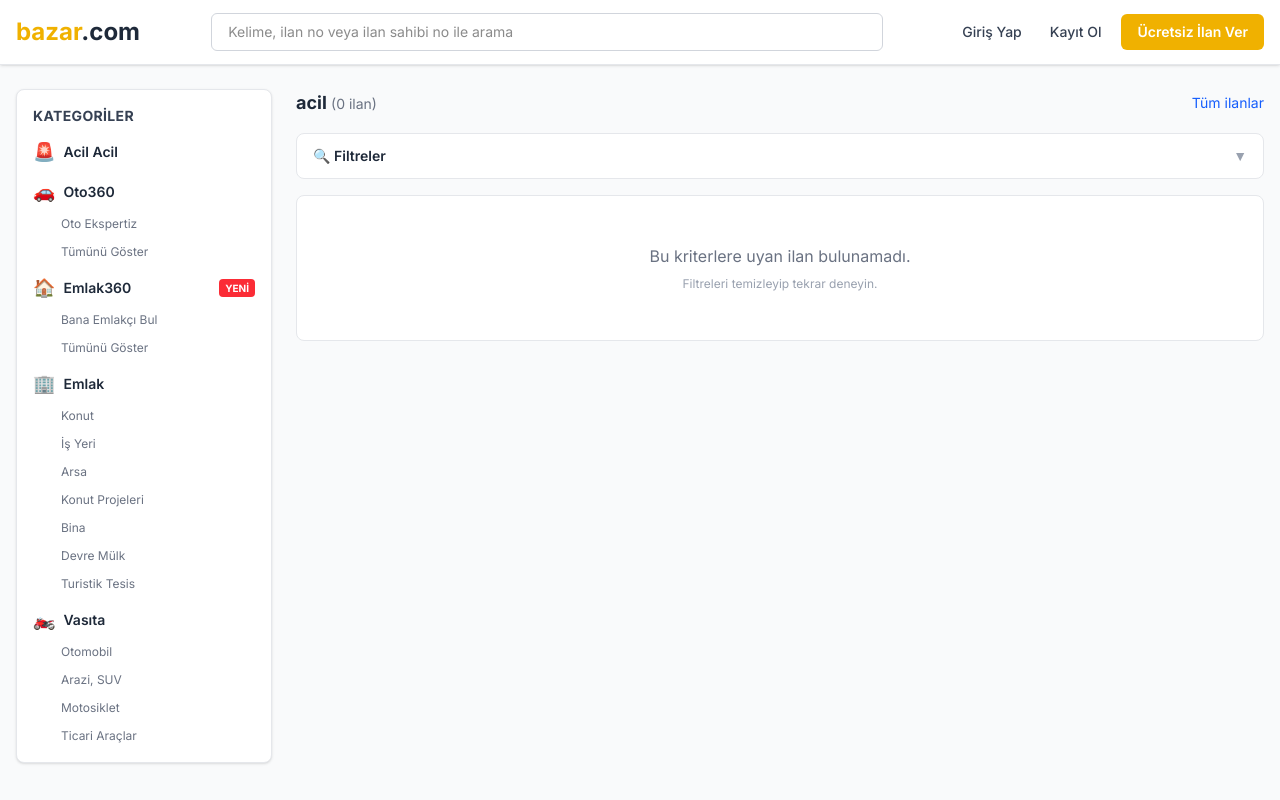
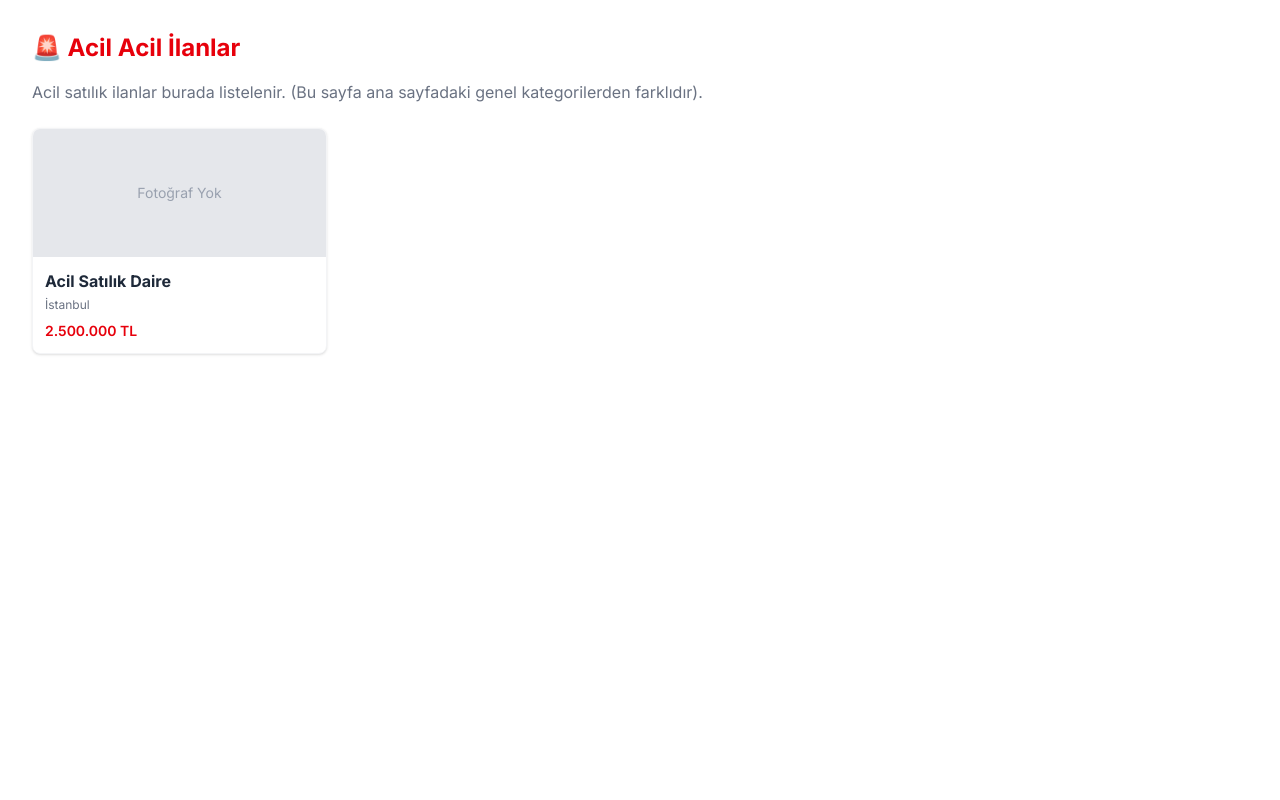
Before and after one commit to fd1328fd-hash/web-ticaret, a Next.js app: page /kategori/acil in a window 1280 px wide. Shown: the top 800 px of the page. Built offline with nearby package versions, Linux system fonts and the light colour scheme; no server answers; the database is empty.

Commit message:
Acil sayfasi olusturuldu

```diff
--- /dev/null
+++ b/app/kategori/acil/page.tsx
@@ -0,0 +1,19 @@
+export default function AcilPage() {
+  return (
+    <div className="p-4 md:p-8 max-w-7xl mx-auto pb-24">
+      <h1 className="text-2xl font-bold text-red-600 mb-4">🚨 Acil Acil İlanlar</h1>
+      <p className="text-gray-500 mb-6">Acil satılık ilanlar burada listelenir. (Bu sayfa ana sayfadaki genel kategorilerden farklıdır).</p>
+
+      <div className="grid grid-cols-2 md:grid-cols-4 gap-3">
+        <div className="bg-white rounded-lg shadow-sm border border-gray-100 overflow-hidden">
+           <div className="h-32 bg-gray-200 flex items-center justify-center text-gray-400 text-sm">Fotoğraf Yok</div>
+           <div className="p-3">
+              <div className="font-bold text-gray-800">Acil Satılık Daire</div>
+              <div className="text-xs text-gray-500 mt-1">İstanbul</div>
+              <div className="text-sm font-semibold text-red-600 mt-2">2.500.000 TL</div>
+           </div>
+        </div>
+      </div>
+    </div>
+  );
+}
```
